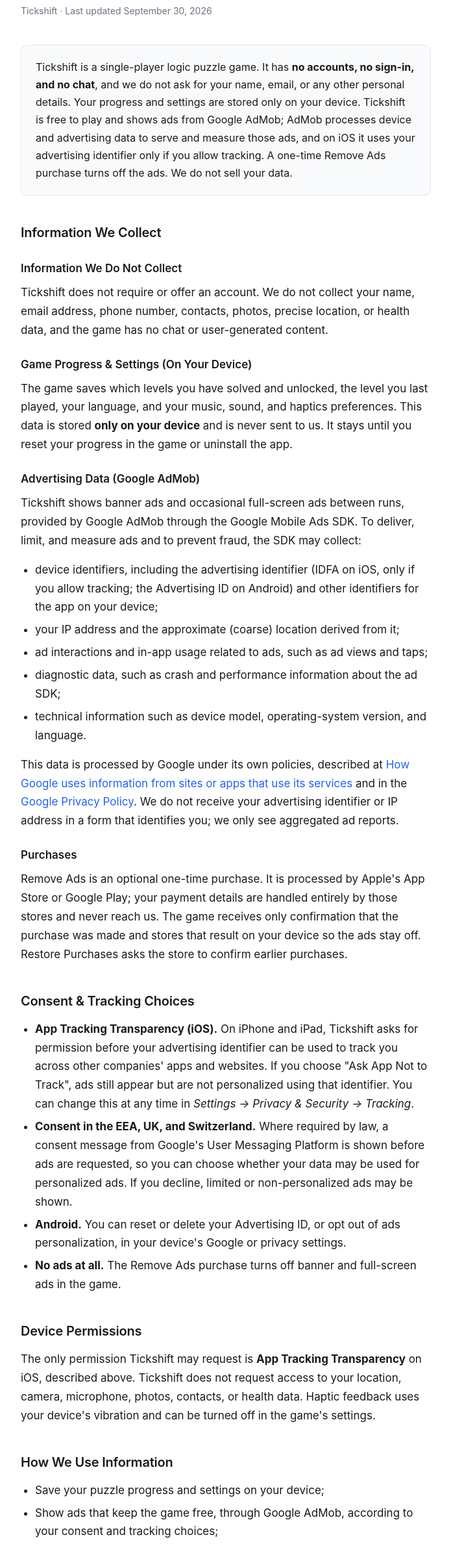
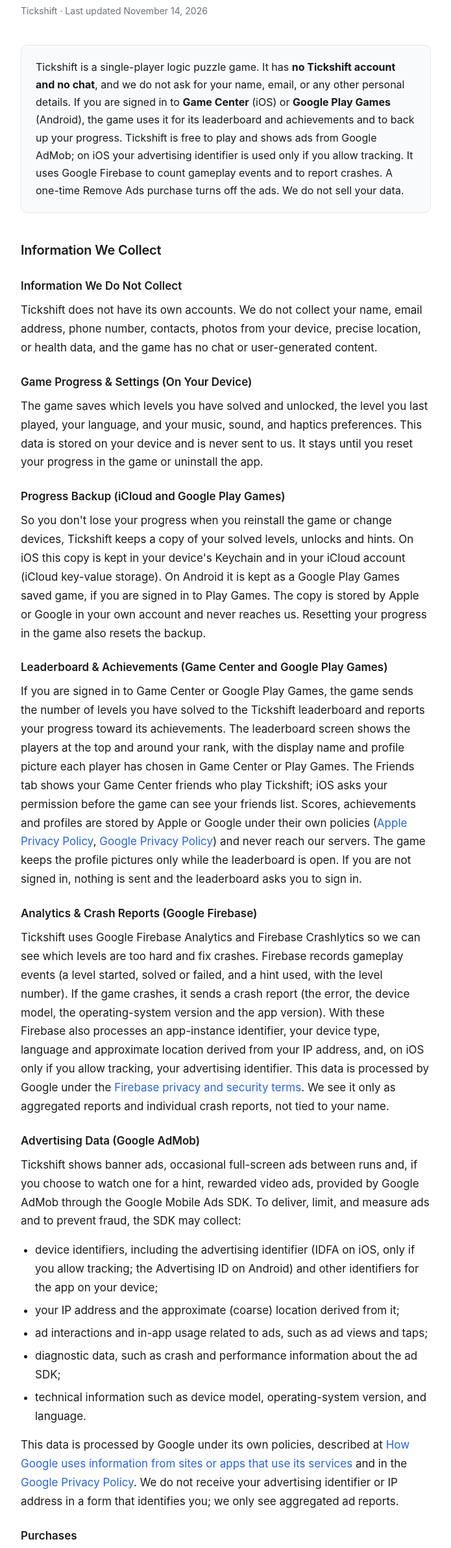
Before and after one commit to ketcapptech/privacy-policies, a plain HTML site: page tickshift-policy/index.html in a window 1280 px wide. Shown: the part 118-2501 px from the top of the page at 65% size, without its empty margins (292-987 px from the left). Drawn offline with Linux system fonts and the light colour scheme.

Commit message:
fix(tickshift-policy): cover Game Center, the cloud backup and Firebase
Tickshift 1.0.6 adds a Game Center leaderboard (with a Friends tab and
player photos) and achievements. The policy also still said the game had no
sign-in, kept progress only on the device and had no analytics or crash
reporting, none of which is true any more: progress is backed up to the
Keychain, iCloud or Play Games, and Firebase Analytics and Crashlytics are
in the app. The policy now describes all of these, the Game Center friends
permission and rewarded hint ads, and how to remove each kind of data.

```diff
--- a/tickshift-policy/index.html
+++ b/tickshift-policy/index.html
@@ -123,17 +123,18 @@
     <div class="container">
         <header>
             <h1>Privacy Policy</h1>
-            <p class="updated">Tickshift &middot; Last updated September 30, 2026</p>
+            <p class="updated">Tickshift &middot; Last updated November 14, 2026</p>
         </header>
 
         <div class="summary">
             <p>
-                Tickshift is a single-player logic puzzle game. It has <strong>no accounts, no sign-in,
-                and no chat</strong>, and we do not ask for your name, email, or any other personal
-                details. Your progress and settings are stored only on your device. Tickshift is free to
-                play and shows ads from Google AdMob; AdMob processes device and advertising data to serve
-                and measure those ads, and on iOS it uses your advertising identifier only if you allow
-                tracking. A one-time Remove Ads purchase turns off the ads. We do not sell your data.
+                Tickshift is a single-player logic puzzle game. It has <strong>no Tickshift account and no
+                chat</strong>, and we do not ask for your name, email, or any other personal details. If you
+                are signed in to <strong>Game Center</strong> (iOS) or <strong>Google Play Games</strong>
+                (Android), the game uses it for its leaderboard and achievements and to back up your progress.
+                Tickshift is free to play and shows ads from Google AdMob; on iOS your advertising identifier
+                is used only if you allow tracking. It uses Google Firebase to count gameplay events and to
+                report crashes. A one-time Remove Ads purchase turns off the ads. We do not sell your data.
             </p>
         </div>
 
@@ -141,22 +142,60 @@
 
         <h3>Information We Do Not Collect</h3>
         <p>
-            Tickshift does not require or offer an account. We do not collect your name, email address,
-            phone number, contacts, photos, precise location, or health data, and the game has no chat
-            or user-generated content.
+            Tickshift does not have its own accounts. We do not collect your name, email address, phone
+            number, contacts, photos from your device, precise location, or health data, and the game has
+            no chat or user-generated content.
         </p>
 
         <h3>Game Progress &amp; Settings (On Your Device)</h3>
         <p>
             The game saves which levels you have solved and unlocked, the level you last played, your
-            language, and your music, sound, and haptics preferences. This data is stored
-            <strong>only on your device</strong> and is never sent to us. It stays until you reset your
-            progress in the game or uninstall the app.
+            language, and your music, sound, and haptics preferences. This data is stored on your device
+            and is never sent to us. It stays until you reset your progress in the game or uninstall the
+            app.
+        </p>
+
+        <h3>Progress Backup (iCloud and Google Play Games)</h3>
+        <p>
+            So you don't lose your progress when you reinstall the game or change devices, Tickshift keeps
+            a copy of your solved levels, unlocks and hints. On iOS this copy is kept in your device's
+            Keychain and in your iCloud account (iCloud key-value storage). On Android it is kept as a
+            Google Play Games saved game, if you are signed in to Play Games. The copy is stored by Apple
+            or Google in your own account and never reaches us. Resetting your progress in the game also
+            resets the backup.
+        </p>
+
+        <h3>Leaderboard &amp; Achievements (Game Center and Google Play Games)</h3>
+        <p>
+            If you are signed in to Game Center or Google Play Games, the game sends the number of levels
+            you have solved to the Tickshift leaderboard and reports your progress toward its
+            achievements. The leaderboard screen shows the players at the top and around your rank, with
+            the display name and profile picture each player has chosen in Game Center or Play Games. The
+            Friends tab shows your Game Center friends who play Tickshift; iOS asks your permission before
+            the game can see your friends list. Scores, achievements and profiles are stored by Apple or
+            Google under their own policies (<a href="https://www.apple.com/legal/privacy/">Apple Privacy
+            Policy</a>, <a href="https://policies.google.com/privacy">Google Privacy Policy</a>) and never
+            reach our servers. The game keeps the profile pictures only while the leaderboard is open. If
+            you are not signed in, nothing is sent and the leaderboard asks you to sign in.
+        </p>
+
+        <h3>Analytics &amp; Crash Reports (Google Firebase)</h3>
+        <p>
+            Tickshift uses Google Firebase Analytics and Firebase Crashlytics so we can see which levels
+            are too hard and fix crashes. Firebase records gameplay events (a level started, solved or
+            failed, and a hint used, with the level number). If the game crashes, it sends a crash report
+            (the error, the device model, the operating-system version and the app version). With these
+            Firebase also processes an app-instance identifier, your device type, language and
+            approximate location derived from your IP address, and, on iOS only if you allow tracking,
+            your advertising identifier. This data is processed by Google under the
+            <a href="https://firebase.google.com/support/privacy">Firebase privacy and security terms</a>.
+            We see it only as aggregated reports and individual crash reports, not tied to your name.
         </p>
 
         <h3>Advertising Data (Google AdMob)</h3>
         <p>
-            Tickshift shows banner ads and occasional full-screen ads between runs, provided by Google
+            Tickshift shows banner ads, occasional full-screen ads between runs and, if you choose to watch
+            one for a hint, rewarded video ads, provided by Google
             AdMob through the Google Mobile Ads SDK. To deliver, limit, and measure ads and to prevent
             fraud, the SDK may collect:
         </p>
@@ -204,15 +243,21 @@
 
         <h2>Device Permissions</h2>
         <p>
-            The only permission Tickshift may request is <strong>App Tracking Transparency</strong> on
-            iOS, described above. Tickshift does not request access to your location, camera,
+            On iOS, Tickshift may request <strong>App Tracking Transparency</strong>, described above, and
+            <strong>access to your Game Center friends</strong>, for the leaderboard's Friends tab. You
+            can change either at any time in your device's settings. Tickshift does not request access to
+            your location, camera,
             microphone, photos, contacts, or health data. Haptic feedback uses your device's vibration
             and can be turned off in the game's settings.
         </p>
 
         <h2>How We Use Information</h2>
         <ul>
-            <li>Save your puzzle progress and settings on your device;</li>
+            <li>Save your puzzle progress and settings on your device, and back them up to your iCloud or
+                Play Games account;</li>
+            <li>Show the leaderboard and achievements through Game Center or Google Play Games;</li>
+            <li>Understand how players move through the levels, and find and fix crashes, through
+                Firebase;</li>
             <li>Show ads that keep the game free, through Google AdMob, according to your consent and
                 tracking choices;</li>
             <li>Turn off ads and restore your Remove Ads purchase;</li>
@@ -227,29 +272,42 @@
         <ul>
             <li><strong>Google AdMob (Google LLC)</strong> &mdash; serves and measures ads and, where
                 required, shows the consent message (User Messaging Platform).</li>
+            <li><strong>Google Firebase (Google LLC)</strong> &mdash; gameplay analytics (Firebase
+                Analytics) and crash reports (Firebase Crashlytics).</li>
+            <li><strong>Apple Game Center and iCloud</strong> &mdash; the leaderboard, achievements, friends
+                and the progress backup on iOS.</li>
+            <li><strong>Google Play Games Services</strong> &mdash; the leaderboard, achievements and the
+                progress backup on Android.</li>
             <li><strong>Apple App Store and Google Play</strong> &mdash; process the Remove Ads purchase
                 and restore it.</li>
             <li><strong>Unity</strong> &mdash; the game engine and its in-app purchasing library, which
                 pass the purchase between the game and the store.</li>
         </ul>
         <p>
-            Tickshift contains no analytics or crash-reporting SDK of its own. The privacy policy and
-            terms pages open in your device's in-app browser, which follows your browser's own privacy
+            The privacy policy and terms pages open in your device's in-app browser, which follows your browser's own privacy
             settings. Apple's and Google's operating systems may collect their own diagnostic data under
             their respective privacy policies.
         </p>
 
         <h2>Data Storage &amp; Security</h2>
         <p>
-            We do not operate servers that store your data. Game progress and settings stay on your
-            device. Advertising data is transmitted over encrypted connections to Google and handled
-            under Google's security controls.
+            We do not operate servers that store your data. Game progress and settings stay on your device
+            and in your own iCloud or Play Games account. Leaderboard and achievement data is held by
+            Apple or Google. Advertising, analytics and crash data is sent over encrypted connections to
+            Google and handled under Google's security controls.
         </p>
 
         <h2>Data Retention &amp; Deletion</h2>
         <ul>
             <li>Reset your puzzle progress at any time in <em>Settings &rarr; Reset Progress</em>.</li>
-            <li>Uninstalling Tickshift removes all game data stored on your device.</li>
+            <li>Uninstalling Tickshift removes the game data stored on your device; the backup in your
+                iCloud or Play Games account stays so a reinstall can restore it (reset your progress
+                first to clear it).</li>
+            <li>Your leaderboard scores and achievements are kept by Game Center or Google Play Games.
+                You can manage or remove your Game Center data in <em>Settings &rarr; Game Center</em>
+                and your Play Games data in the Google Play Games app or your Google account.</li>
+            <li>Analytics and crash data is kept by Firebase for a limited time under Google's retention
+                settings.</li>
             <li>Advertising data is retained by Google under its own policies. You can reset your
                 advertising identifier in your device settings and manage Google data at
                 <a href="https://myaccount.google.com/">myaccount.google.com</a>.</li>
@@ -270,6 +328,8 @@
             <li>Reset your advertising identifier or opt out of ads personalization on your device;</li>
             <li>Remove all ads with a one-time purchase;</li>
             <li>Reset your progress or uninstall the app to delete your game data;</li>
+            <li>Play without signing in to Game Center or Play Games, which keeps you off the leaderboard;</li>
+            <li>Allow or deny the game's access to your Game Center friends in your device settings;</li>
             <li>Contact us at the address below with any privacy question or request.</li>
         </ul>
         <p>
```
